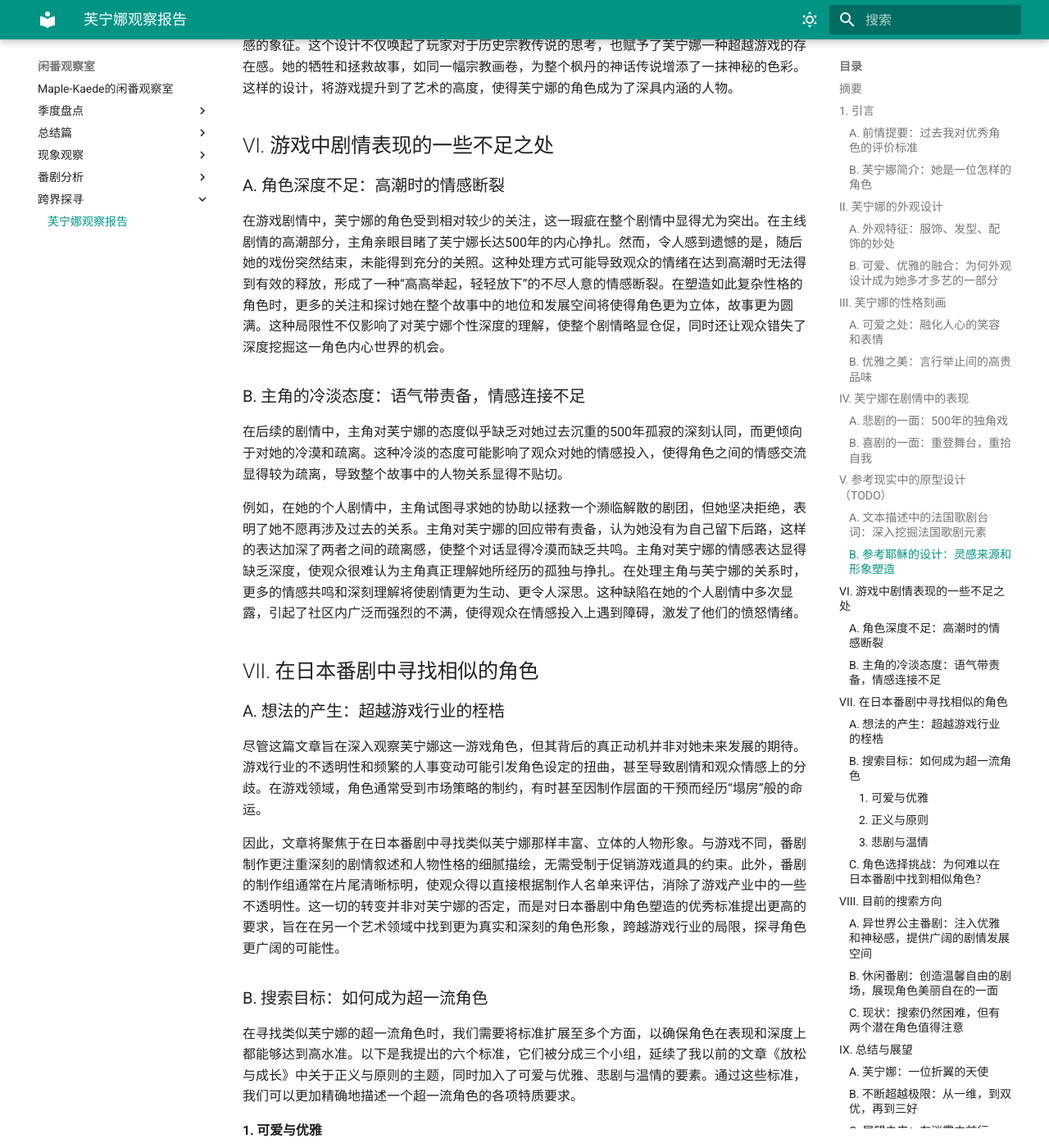
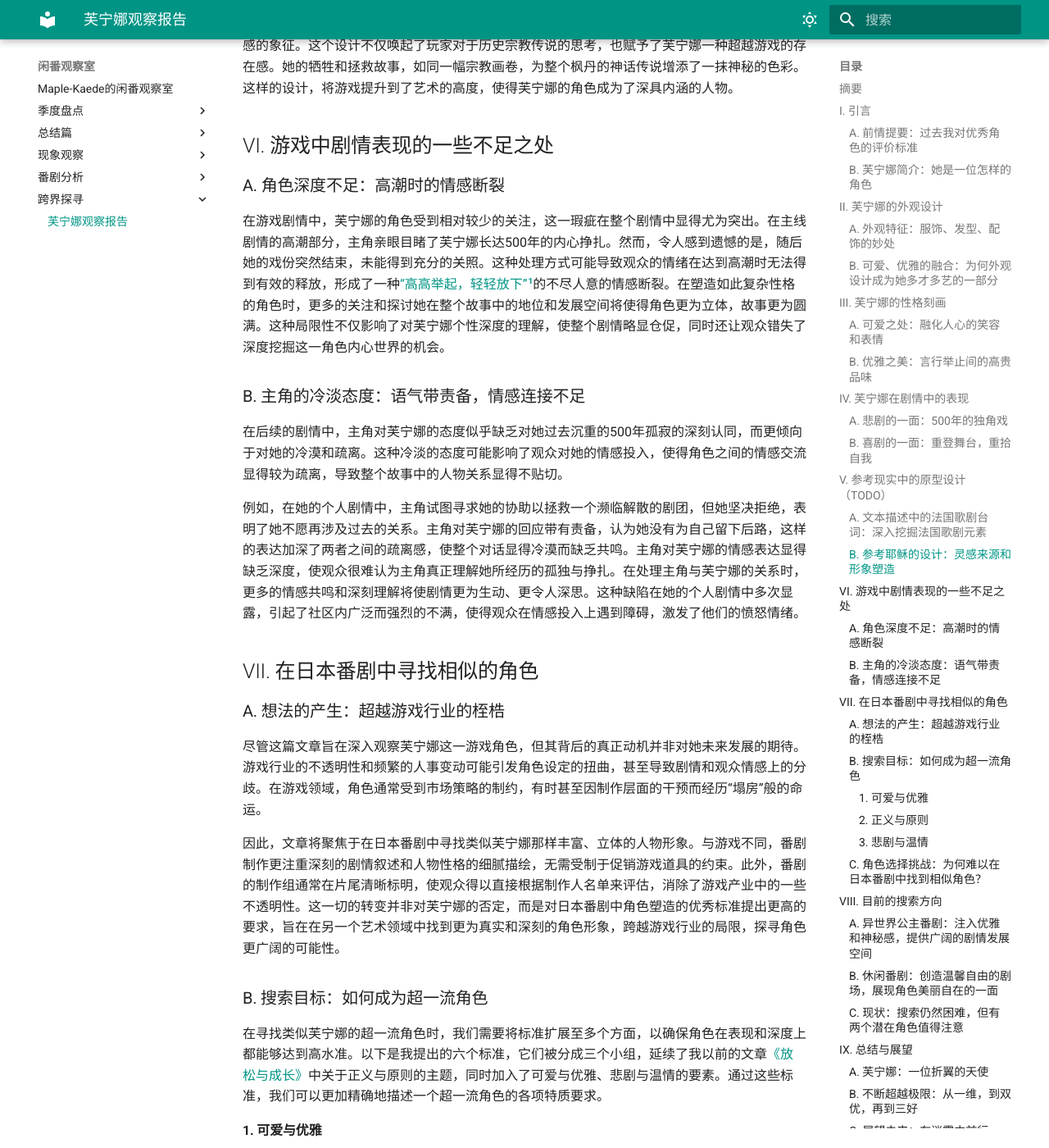
Before and after one commit to haveyouwantto/animedocs, an MkDocs documentation site: the page built from docs/跨界探寻/芙宁娜观察报告.md, in a window 1280 px wide and 1400 px high, scrolled down 4783 px. Shown: the whole window at 82% size. Built offline with MkDocs 1.6.1 and Material for MkDocs 9.7.7, drawn with Linux system fonts in a browser that asks for light colours; plug-ins that fetch from the network failed and are left out; some of the changed lines change nothing that is shown; some of the changed text lies outside the part shown.

Commit message:
furina rev.3

```diff
--- a/docs/跨界探寻/芙宁娜观察报告.md
+++ b/docs/跨界探寻/芙宁娜观察报告.md
@@ -13,7 +13,7 @@
 
 > 本文深入研究了《原神》中一位备受瞩目的角色——芙宁娜•德•枫丹，旨在探讨她在外观、性格、剧情表现等方面的独特之处。通过对芙宁娜的分析，揭示了她的可爱与优雅、正义与原则、悲剧与温情等多重特质。然后，通过分析她的特质，提出了超一流角色的六大标准以及对于类似角色的搜索方向。最后，总结了芙宁娜的优秀之处，同时强调了一些剧情中的遗憾，并展望了未来在日本番剧中寻找更为丰富角色的希望。
 
-## 1. 引言
+## I. 引言
 
 ### A. 前情提要：过去我对优秀角色的评价标准
 
@@ -80,7 +80,7 @@
 
 ### A. 悲剧的一面：500年的独角戏
 
-在剧情中，芙宁娜的故事描绘出一幅令人心碎的悲剧画面。她肩负着重大的使命，为了拯救国家，她选择默默地坚守500年之久。在这漫漫岁月里，她的心声被时间封闭，沉浸在寂寞与冷漠的黑暗中。为了维护水神的幻象，她宣告了自己的沉默，承受着无尽的孤独和深刻的挣扎。每一天都是一场长久的夜晚，她成为了自己的陪伴者，沉浸在寂寞的怀抱中。这沉默不仅是对外界的隔绝，更是一种为了守护的责任，是她默默承担的无言的誓言，一种让人心酸的坚守。
+在剧情中，芙宁娜的故事描绘出一幅令人心碎的悲剧画面。她肩负着重大的使命，为了拯救国家，她选择默默地坚守500年之久。在这漫漫岁月里，她的心声被时间封闭，沉浸在寂寞与冷漠的黑暗中。为了扮演水神，她宣告了自己的沉默，承受着无尽的孤独和深刻的挣扎。每一天都是一场长久的夜晚，她成为了自己的陪伴者，沉浸在寂寞的怀抱中。这沉默不仅是对外界的隔绝，更是一种为了守护的责任，是她默默承担的无言的誓言，一种让人心酸的坚守。
 
 随着孤独的岁月不断流逝，芙宁娜的心灵逐渐被麻木所笼罩。哭泣成了一种遥远的体验，她已经渐行渐远离了自己的情感。在某次访客的问询中，当被问及是否在流泪时，芙宁娜的回答却是出乎意料的淡然，“啊哈哈，怎么回事，我都没注意到... 没办法，谁让我是水神呢。” 这段轻松的对话背后却透露着她心灵的麻木。在无尽的孤寂中，她似乎早已忘记了哭泣的滋味，这是一种深沉而令人心酸的沉默，是对时间流逝的无奈沉思。
 
@@ -116,7 +116,9 @@
 
 ### A. 角色深度不足：高潮时的情感断裂
 
-在游戏剧情中，芙宁娜的角色受到相对较少的关注，这一瑕疵在整个剧情中显得尤为突出。在主线剧情的高潮部分，主角亲眼目睹了芙宁娜长达500年的内心挣扎。然而，令人感到遗憾的是，随后她的戏份突然结束，未能得到充分的关照。这种处理方式可能导致观众的情绪在达到高潮时无法得到有效的释放，形成了一种“高高举起，轻轻放下”的不尽人意的情感断裂。在塑造如此复杂性格的角色时，更多的关注和探讨她在整个故事中的地位和发展空间将使得角色更为立体，故事更为圆满。这种局限性不仅影响了对芙宁娜个性深度的理解，使整个剧情略显仓促，同时还让观众错失了深度挖掘这一角色内心世界的机会。
+在游戏剧情中，芙宁娜的角色受到相对较少的关注，这一瑕疵在整个剧情中显得尤为突出。在主线剧情的高潮部分，主角亲眼目睹了芙宁娜长达500年的内心挣扎。然而，令人感到遗憾的是，随后她的戏份突然结束，未能得到充分的关照。这种处理方式可能导致观众的情绪在达到高潮时无法得到有效的释放，形成了一种[“高高举起，轻轻放下”](../现象观察/高高举起，轻轻放下：番剧紧张情节处理的困境.md)[^1]的不尽人意的情感断裂。在塑造如此复杂性格的角色时，更多的关注和探讨她在整个故事中的地位和发展空间将使得角色更为立体，故事更为圆满。这种局限性不仅影响了对芙宁娜个性深度的理解，使整个剧情略显仓促，同时还让观众错失了深度挖掘这一角色内心世界的机会。
+
+[^1]: “高高举起，轻轻放下” 是一种常见的剧情处理问题，然而在此例中，并未发现导致该问题的常见原因之一。这可能是有意而为，可能是出于市场策略的考量。
 
 ### B. 主角的冷淡态度：语气带责备，情感连接不足
 
@@ -134,7 +136,7 @@
 
 ### B. 搜索目标：如何成为超一流角色
 
-在寻找类似芙宁娜的超一流角色时，我们需要将标准扩展至多个方面，以确保角色在表现和深度上都能够达到高水准。以下是我提出的六个标准，它们被分成三个小组，延续了我以前的文章《放松与成长》中关于正义与原则的主题，同时加入了可爱与优雅、悲剧与温情的要素。通过这些标准，我们可以更加精确地描述一个超一流角色的各项特质要求。
+在寻找类似芙宁娜的超一流角色时，我们需要将标准扩展至多个方面，以确保角色在表现和深度上都能够达到高水准。以下是我提出的六个标准，它们被分成三个小组，延续了我以前的文章[《放松与成长》](../总结篇/放松与成长：我对休闲番剧鉴赏标准的演变与启示.md#变化对休闲番剧鉴赏标准的转变总结)中关于正义与原则的主题，同时加入了可爱与优雅、悲剧与温情的要素。通过这些标准，我们可以更加精确地描述一个超一流角色的各项特质要求。
 
 #### 1. 可爱与优雅
 
@@ -162,9 +164,12 @@
 
 在日本番剧中寻找类似芙宁娜的超一流角色时，我们也要正视一些寻找这类角色所面临的挑战。这些挑战可能影响角色的深度和故事的展开。
 
-1. **日系校园格局的依赖**：在日本番剧中，学校设定是一个常见而固定的框架。这使得角色往往受制于学生、老师、课程等元素，难以摆脱学校环境的限制。对于超一流角色而言，他们的背景往往需要更为多元，可能涉及不同行业、社会背景或甚至异世界的设定。然而，在学校环境中，这样的多样性可能受到一定制约，使得超一流角色的全貌难以展现得淋漓尽致。在选择角色设定时，创作者需要思考如何巧妙避免对校园题材的依赖，以更创新的方式呈现角色的内在品质和故事发展。
-2. **难以呈现深刻的内在挣扎**：日本番剧在处理严肃话题时，尤其是政治和战争等复杂议题方面，通常表现出一定的逻辑性不足。这可能使创作者在塑造角色的内在挣扎时面临挑战，尤其是当角色需要深入探讨重大议题、承受心灵创伤或者面对道德困境时。类似芙宁娜一样的超一流角色通常需要通过深刻而合理的内在挣扎，使观众更好地理解和共鸣。然而，由于日本番剧在处理某些复杂主题时可能显得表面，这可能导致超一流角色的内在挣扎难以得到充分而有力的呈现。在这种情况下，创作者需要寻找巧妙的表达方式，以确保角色深刻的内在体验能够贴近观众的心灵。
-3. **爱情设定的束缚**：优雅的性格和公主角色往往被用于爱情题材，而这可能会成为塑造角色更多面貌的一种束缚。爱情情节往往倾向于强调浪漫和感性的一面，在某种程度上限制了超一流角色在其他领域的发展。为了符合爱情题材的情感张力，创作者可能更倾向于突出角色的浪漫一面，而较少涉及其他更复杂的特质。这使得角色的形象在故事情节中显得相对单一，难以展示出其更为多元和引人入胜的一面。对于寻找类似芙宁娜的角色来说，应该超越传统的爱情框架，寻找更广阔的表现空间，以更好地展现角色的丰富性和深度。
+1. **日系校园格局的依赖**[^2]：在日本番剧中，学校设定是一个常见而固定的框架。这使得角色往往受制于学生、老师、课程等元素，难以摆脱学校环境的限制。对于超一流角色而言，他们的背景往往需要更为多元，可能涉及不同行业、社会背景或甚至异世界的设定。然而，在学校环境中，这样的多样性可能受到一定制约，使得超一流角色的全貌难以展现得淋漓尽致。在选择角色设定时，创作者需要思考如何巧妙避免对校园题材的依赖，以更创新的方式呈现角色的内在品质和故事发展。
+2. **难以呈现深刻的内在挣扎**[^3]：日本番剧在处理严肃话题时，尤其是政治和战争等复杂议题方面，通常表现出一定的逻辑性不足。这可能使创作者在塑造角色的内在挣扎时面临挑战，尤其是当角色需要深入探讨重大议题、承受心灵创伤或者面对道德困境时。类似芙宁娜一样的超一流角色通常需要通过深刻而合理的内在挣扎，使观众更好地理解和共鸣。然而，由于日本番剧在处理某些复杂主题时可能显得表面，这可能导致超一流角色的内在挣扎难以得到充分而有力的呈现。在这种情况下，创作者需要寻找巧妙的表达方式，以确保角色深刻的内在体验能够贴近观众的心灵。
+3. **爱情设定的束缚**[^2]：优雅的性格和公主角色往往被用于爱情题材，而这可能会成为塑造角色更多面貌的一种束缚。爱情情节往往倾向于强调浪漫和感性的一面，在某种程度上限制了超一流角色在其他领域的发展。为了符合爱情题材的情感张力，创作者可能更倾向于突出角色的浪漫一面，而较少涉及其他更复杂的特质。这使得角色的形象在故事情节中显得相对单一，难以展示出其更为多元和引人入胜的一面。对于寻找类似芙宁娜的角色来说，应该超越传统的爱情框架，寻找更广阔的表现空间，以更好地展现角色的丰富性和深度。
+
+[^2]: 该问题来源于《堤亚穆帝国物语》
+[^3]: 该问题来源于《转生王女与天才千金的魔法革命》
 
 综上所述，在日本番剧寻找类似芙宁娜的角色中确实面临着诸多挑战。番剧往往受限于特定设定和情节，可能难以呈现出超一流角色所需的多样性和深度。对校园格局的依赖、难以呈现深刻的内在挣扎，以及爱情设定的束缚等因素，都为塑造这类角色带来了困难。事实上，迄今为止，我尚未发现任何一个完全符合这一标准的角色。然而，正是通过这些挑战，我们更能认识到芙宁娜独特的闪光点。在未来，随着创作者对角色塑造的不断探索，或许我们能够在日本番剧中找到更为丰富而引人深思的角色形象。
 
--- a/mkdocs.yml
+++ b/mkdocs.yml
@@ -29,6 +29,7 @@
       lang: zh
 
 markdown_extensions:
-  toc:
+  - toc:
       permalink: true
       slugify: !!python/name:pymdownx.slugs.uslugify
+  - footnotes
```
